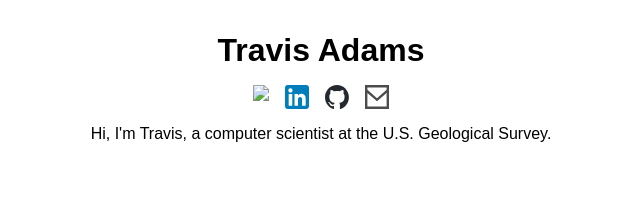
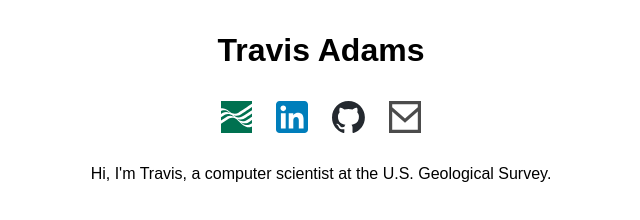
Before and after one commit to travis-adams/travis-adams.github.io, a website built with Vite: page index.html in a window 1280 px wide. Shown: the whole page, without its empty margins (319-959 px from the left). Built offline with nearby package versions, Linux system fonts and the light colour scheme.

Commit message:
Add local USGS logo; increase icon size & padding

```diff
--- a/index.html
+++ b/index.html
@@ -14,11 +14,7 @@
         href="https://www.usgs.gov/staff-profiles/travis-adams"
         target="_blank"
       >
-        <img
-          src="https://www.usgs.gov/themes/custom/usgs_tantalum/favicon.ico"
-          alt="USGS logo"
-          title="My USGS profile"
-        />
+        <img src="/usgs.svg" alt="USGS logo" title="My USGS profile" />
       </a>
       <a href="https://www.linkedin.com/in/traviscadams/" target="_blank">
         <img
--- a/src/style.css
+++ b/src/style.css
@@ -13,19 +13,19 @@ body {
   display: flex;
   flex-direction: column;
   align-items: center;
-  gap: 1rem;
+  gap: 2rem;
 }
 
 #icon-links {
   display: flex;
-  gap: 1rem;
+  gap: 1.5rem;
 
   a {
     text-decoration: none;
     font-size: 0;
 
     img {
-      height: 1.5rem;
+      height: 2rem;
 
       &.gray-icon {
         filter: invert(30%);
```
Also changed, not shown: public/usgs.svg (added).
